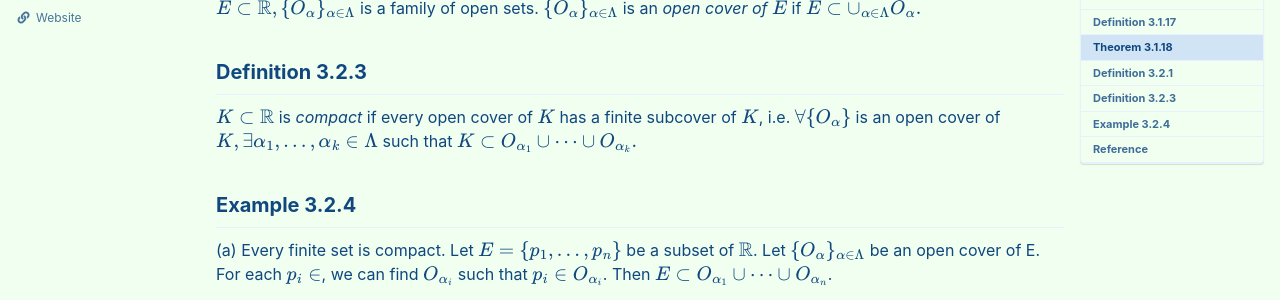
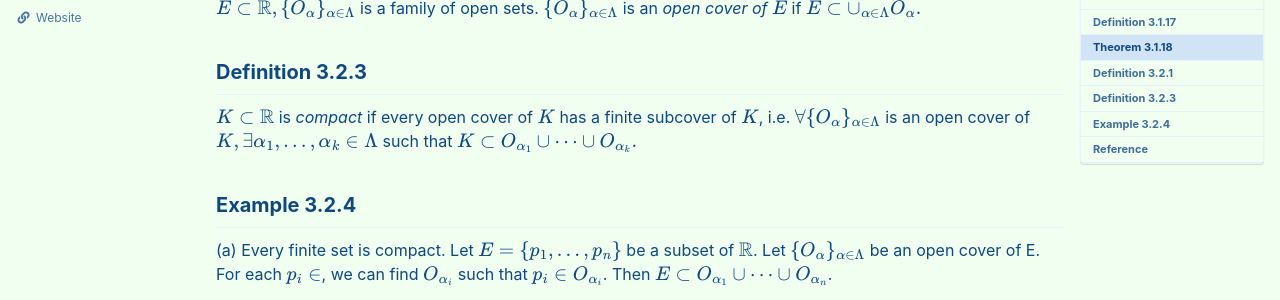
Before and after one commit to seanie12/blog, a Jekyll site: the page built from _posts/2021-01-17-open-close-2.md, in a window 1280 px wide and 900 px high, scrolled down 2917 px. Shown: the part 156-456 px from the top of the window. Built offline with Jekyll 4.4.1, drawn with Linux system fonts in a browser that asks for light colours; cached includes are drawn as plain includes; formulas are drawn with MathJax 3.

Commit message:
Update 2021-01-17-open-close-2.md

```diff
--- a/_posts/2021-01-17-open-close-2.md
+++ b/_posts/2021-01-17-open-close-2.md
@@ -143,7 +143,7 @@ A subset of $\mathbb{R}$ is connected $\iff$ it is an interval
 $$E \subset \mathbb{R}, \{O_\alpha\}_{\alpha \in \Lambda}$$ is a family of open sets. $$\{O_\alpha\}_{\alpha \in \Lambda}$$ is an *open cover of $E$* if $E \subset \cup_{\alpha \in \Lambda}O_\alpha.$
 
 ## Definition 3.2.3
-$K \subset \mathbb{R}$ is *compact* if every open cover of $K$ has a finite subcover of $K$, i.e. $$\forall \{O_\alpha \}$$ is an open cover of $K, \exists \alpha_1, \ldots, \alpha_k \in \Lambda$ such that $K \subset O_{\alpha_1} \cup \cdots \cup O_{\alpha_k}.$
+$K \subset \mathbb{R}$ is *compact* if every open cover of $K$ has a finite subcover of $K$, i.e. $$\forall \{O_\alpha \}_{\alpha \in \Lambda}$$ is an open cover of $K, \exists \alpha_1, \ldots, \alpha_k \in \Lambda$ such that $K \subset O_{\alpha_1} \cup \cdots \cup O_{\alpha_k}.$
 
 ## Example 3.2.4
 (a) Every finite set is compact. Let $$E=\{p_1, \ldots, p_n\}$$ be a subset of $\mathbb{R}$. Let $$\{O_\alpha\}_{\alpha \in \Lambda}$$ be an open cover of E. For each $p_i \in $, we can find $O_{\alpha_i}$ such that $p_i \in O_{\alpha_i}$. Then $E \subset O_{\alpha_1} \cup \cdots \cup O_{\alpha_n}$.
```
